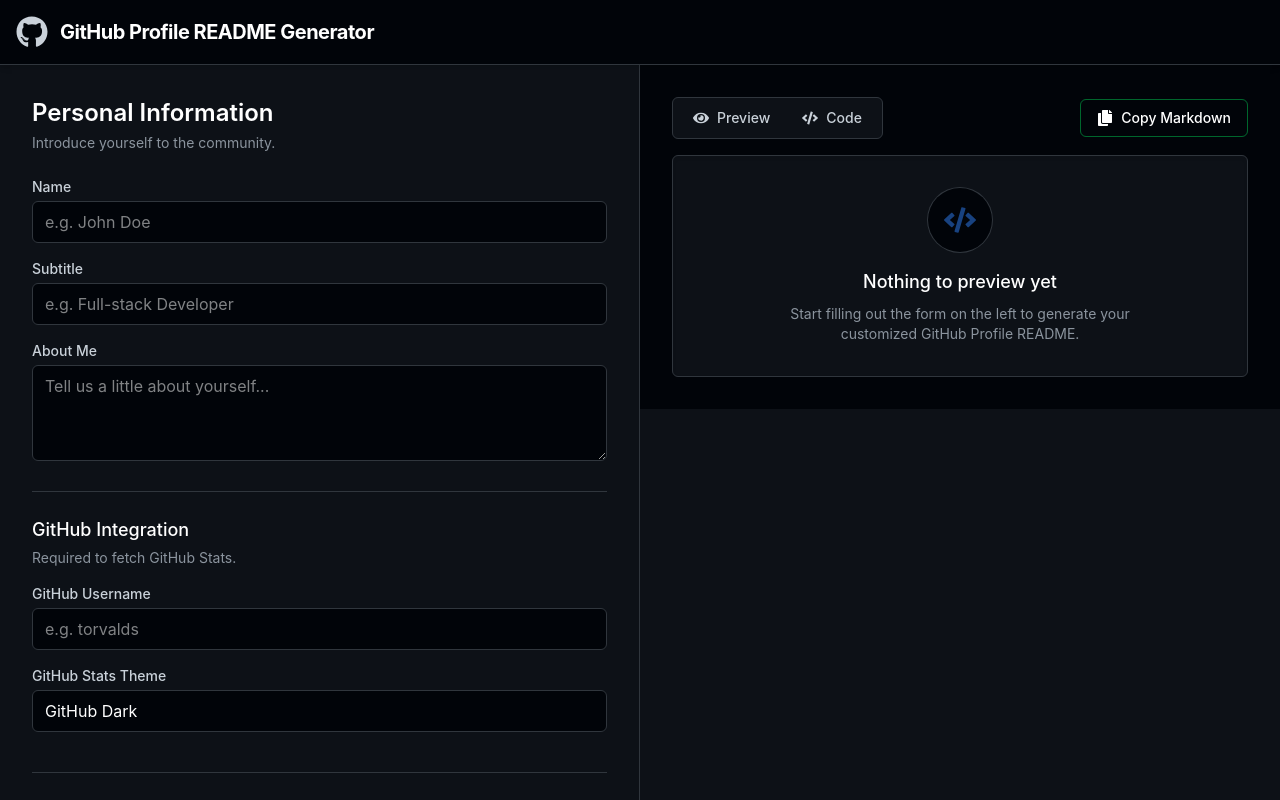
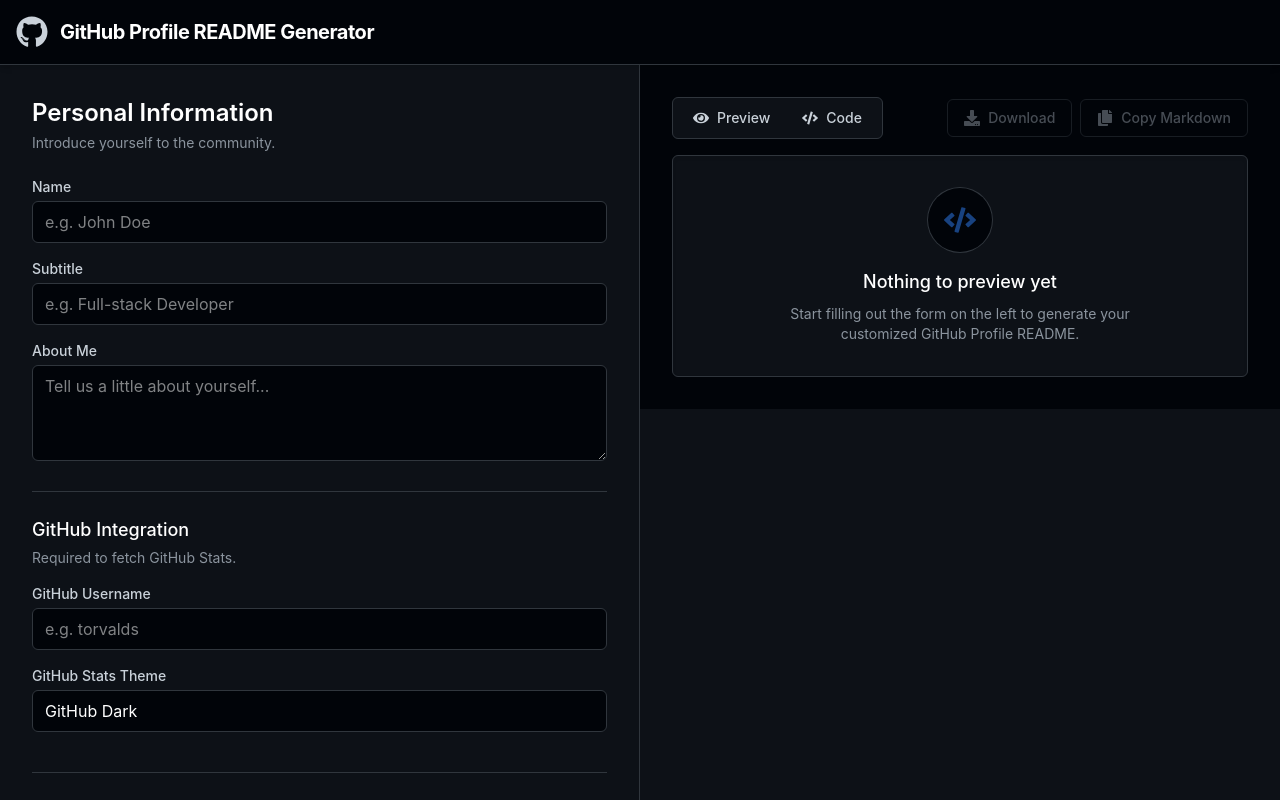
Before and after one commit to imadaghoukad/readme-generator, a React (Vite) app: page / in a window 1280 px wide. Shown: the top 800 px of the page. Built offline with nearby package versions, Linux system fonts and the light colour scheme.

Commit message:
Fixed missing download button

```diff
--- a/src/components/PreviewCodePanel.jsx
+++ b/src/components/PreviewCodePanel.jsx
@@ -3,7 +3,7 @@ import { generateMarkdown } from '../utils/markdownGenerator';
 import ReactMarkdown from 'react-markdown';
 import rehypeRaw from 'rehype-raw';
 import toast from 'react-hot-toast';
-import { FaCopy, FaCheck, FaEye, FaCode } from 'react-icons/fa';
+import { FaCopy, FaCheck, FaEye, FaCode, FaDownload } from 'react-icons/fa';
 
 export default function PreviewCodePanel({ data }) {
   const [view, setView] = useState('preview'); // 'preview' or 'code'
@@ -17,6 +17,19 @@ export default function PreviewCodePanel({ data }) {
     setCopied(true);
     toast.success('Markdown copied to clipboard!');
     setTimeout(() => setCopied(false), 2000);
+  };
+
+  const handleDownload = () => {
+    const blob = new Blob([markdown], { type: 'text/markdown' });
+    const url = URL.createObjectURL(blob);
+    const link = document.createElement('a');
+    link.href = url;
+    link.download = 'README.md';
+    document.body.appendChild(link);
+    link.click();
+    document.body.removeChild(link);
+    URL.revokeObjectURL(url);
+    toast.success('README.md downloaded!');
   };
 
   return (
@@ -41,20 +54,36 @@ export default function PreviewCodePanel({ data }) {
           </button>
         </div>
 
+        <div className="flex gap-2">
+          <button
+            onClick={handleDownload}
+            disabled={isEmpty}
+            className={`flex items-center gap-2 px-4 py-2 text-sm font-medium rounded-md border transition-colors ${
+              isEmpty
+                ? 'opacity-50 cursor-not-allowed border-[var(--color-github-border)] text-[var(--color-github-text-muted)]'
+                : 'bg-[var(--color-github-dark)] hover:bg-[var(--color-github-border)]/50 text-white border-[var(--color-github-border)] hover:border-[var(--color-github-text-muted)]'
+            }`}
+            title="Download README.md"
+          >
+            <FaDownload className="w-4 h-4" />
+            <span className="hidden lg:inline">Download</span>
+          </button>
+
           <button
             onClick={handleCopy}
             disabled={isEmpty}
-          className={`flex items-center gap-2 px-4 py-2 text-sm font-medium rounded-md border transition-colors \${
+            className={`flex items-center gap-2 px-4 py-2 text-sm font-medium rounded-md border transition-colors ${
               isEmpty
                 ? 'opacity-50 cursor-not-allowed border-[var(--color-github-border)] text-[var(--color-github-text-muted)]'
                 : copied
                   ? 'bg-green-500/10 border-green-500/50 text-green-400 shadow-[0_0_10px_rgba(34,197,94,0.2)]'
-                : 'bg-[var(--color-github-border)] hover:bg-[var(--color-github-border)]/80 text-white border-[var(--color-github-border)] hover:border-[var(--color-github-text-muted)]'
+                  : 'bg-[var(--color-github-accent)] hover:bg-[var(--color-github-accent)]/80 text-white border-[var(--color-github-accent)]'
             }`}
           >
             {copied ? <FaCheck className="w-4 h-4" /> : <FaCopy className="w-4 h-4" />}
             {copied ? 'Copied!' : 'Copy Markdown'}
           </button>
+        </div>
       </div>
 
       <div className="flex-1 bg-[var(--color-github-dark)] border border-[var(--color-github-border)] rounded-md overflow-hidden flex flex-col relative w-full shadow-inner">
```
Lines whose indentation alone changed are shown as unchanged.
